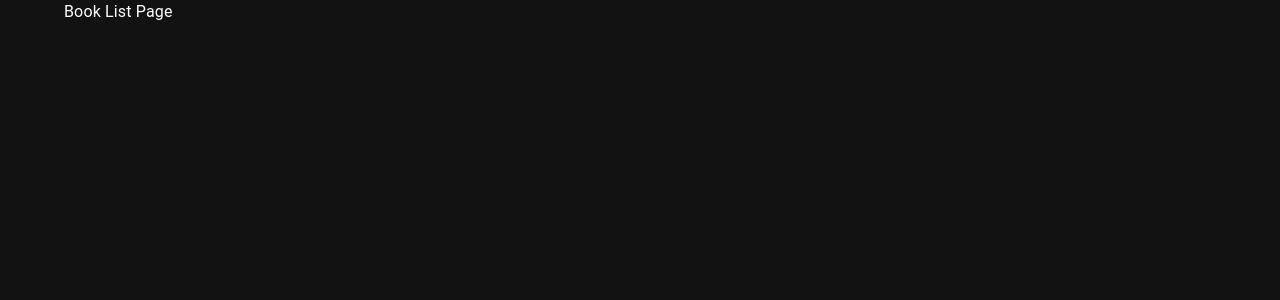
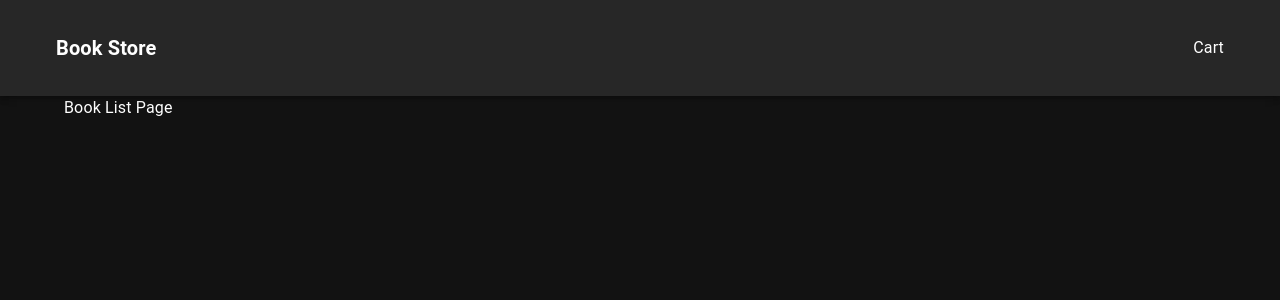
Before and after one commit to AtanasovCode/book-store, a React (Vite) app: page / in a window 1280 px wide. Shown: the top 300 px of the page. Built offline with nearby package versions, Linux system fonts and the light colour scheme.

Commit message:
create & implement navigation bar

```diff
--- a/src/App.jsx
+++ b/src/App.jsx
@@ -7,18 +7,20 @@ import { theme } from './theme';
 // Route Imports
 import BookList from './pages/BookList';
 
+// Component imports
+import NavBar from './components/NavBar';
+
 
 function App() {
-  const [count, setCount] = useState(0)
-
   return (
     <ThemeProvider theme={theme}>
-      <CssBaseline />
+      <CssBaseline /> {/** Apply dark theme to all elements */}
       <BrowserRouter>
-      <Routes>
-        <Route path="/" element={<BookList />} />
-      </Routes>
-    </BrowserRouter>
+        <NavBar />
+        <Routes>
+          <Route path="/" element={<BookList />} />
+        </Routes>
+      </BrowserRouter>
     </ThemeProvider>
   );
 }
--- /dev/null
+++ b/src/components/NavBar.jsx
@@ -0,0 +1,39 @@
+import { Link } from "react-router-dom";
+import {
+    AppBar,
+    Container,
+    Box,
+    Typography,
+} from "@mui/material";
+
+const NavBar = () => {
+    return (
+        <AppBar position="relative" sx={{ p: 4 }}>
+           <Container maxWidth="xl">
+             <Box sx={{
+                display: "flex",
+                alignItems: "center",
+                justifyContent: "space-between"
+            }}>
+                <Typography
+                    variant="h6"
+                    component={Link}
+                    to="/"
+                    sx={{
+                        fontWeight: 700,
+                        color: "#fff",
+                        textDecoration: "none"
+                    }}
+                >
+                    Book Store
+                </Typography>
+                <Typography>
+                    Cart
+                </Typography>
+            </Box>
+           </Container>
+        </AppBar>
+    );
+}
+
+export default NavBar;
```
